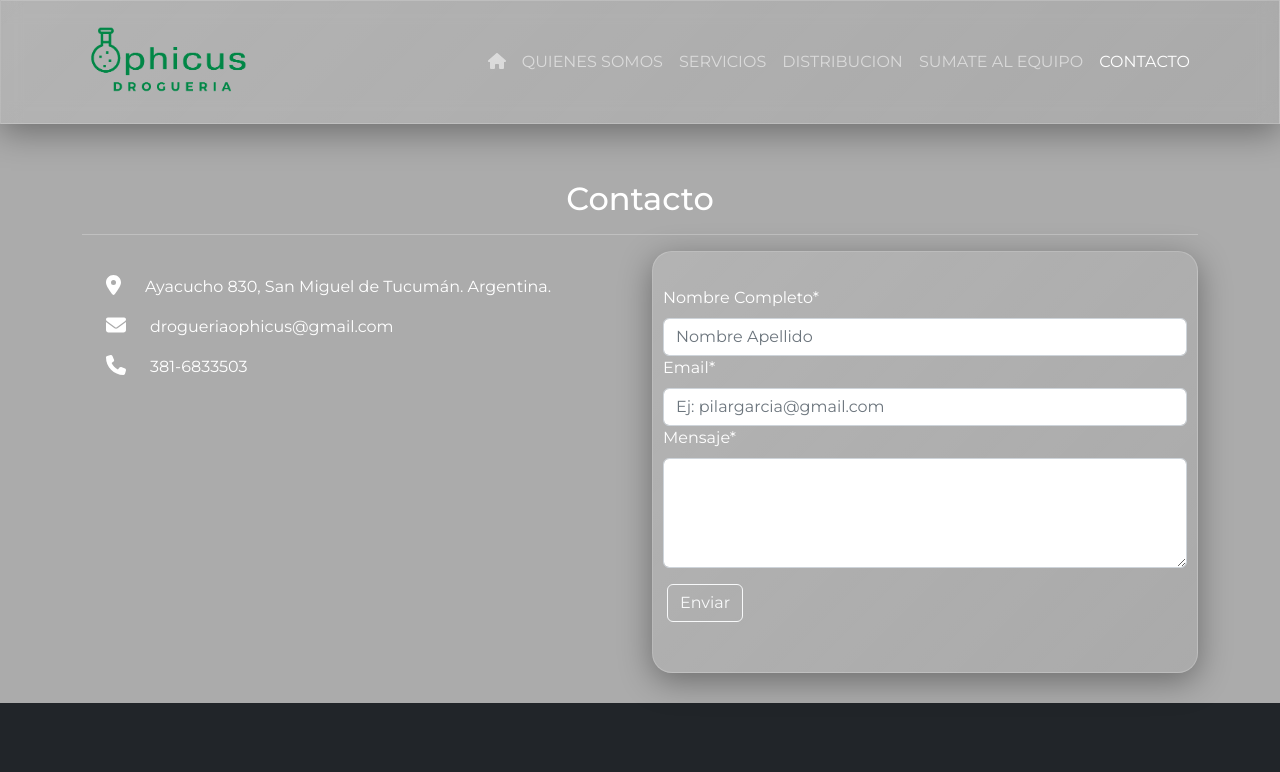
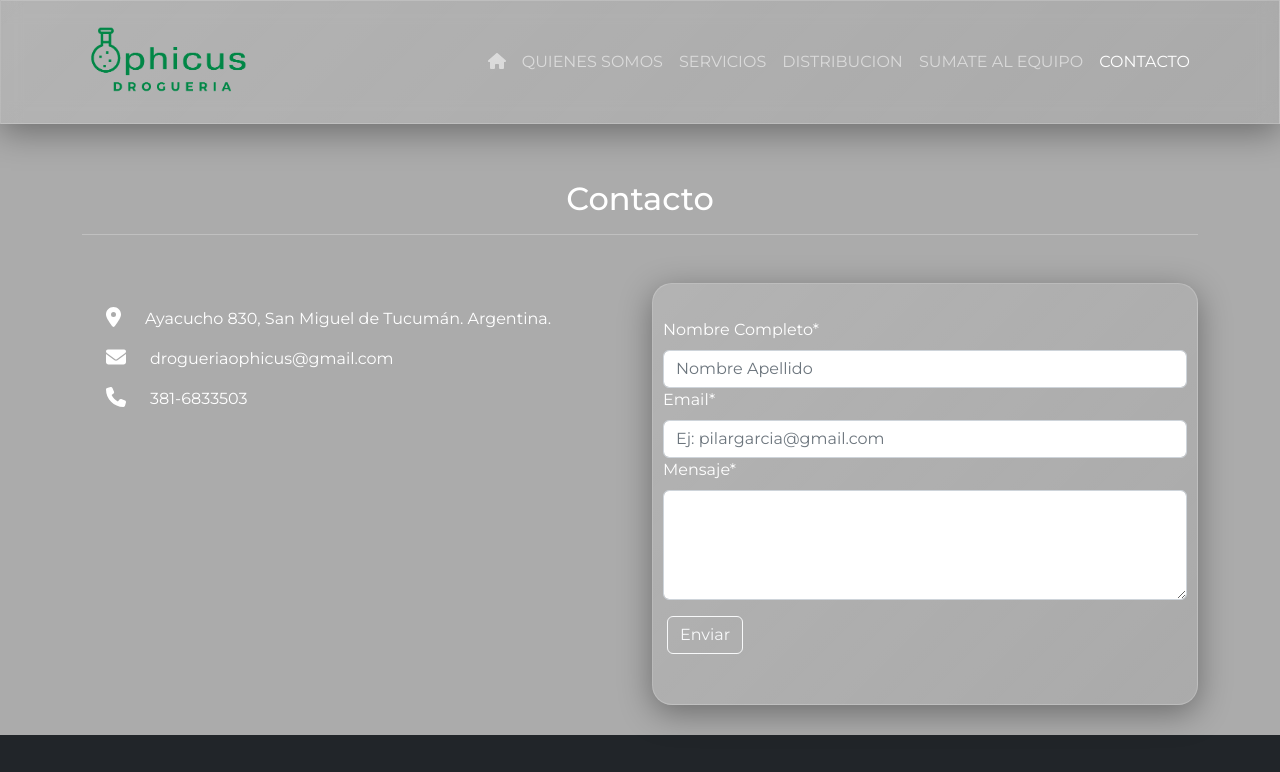
Before and after one commit to MDanielaCardozo/OphicusDrogueria, a React (Create React App) app: page /contacto in a window 1280 px wide. Shown: the top 772 px of the page. Built offline with nearby package versions, Linux system fonts and the light colour scheme.

Commit message:
Agregué margin a pag contacto

```diff
--- a/src/components/views/Contacto.js
+++ b/src/components/views/Contacto.js
@@ -11,7 +11,7 @@ const Contacto = () => {
                 <h2>Contacto</h2>
                 <hr />
             </section>
-            <section className='container'>
+            <section className='container mt-5'>
                 <Row>
                     <Col lg={6} md={6} sm={12} className='my-4'>
                     <div className='d-flex'>
```
Also changed, not shown: 1 other file (tests, documents, lock files or other folders).
